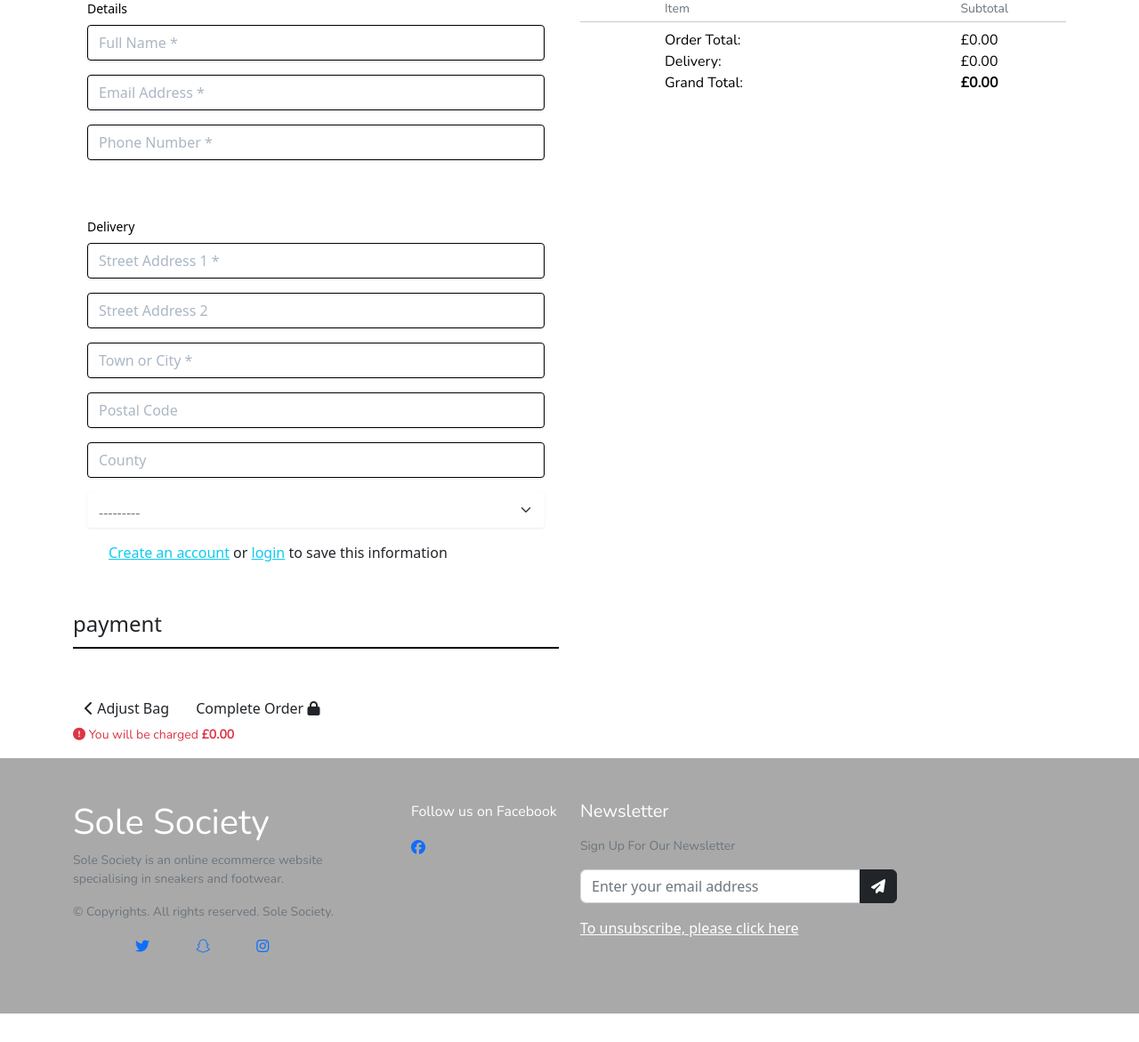
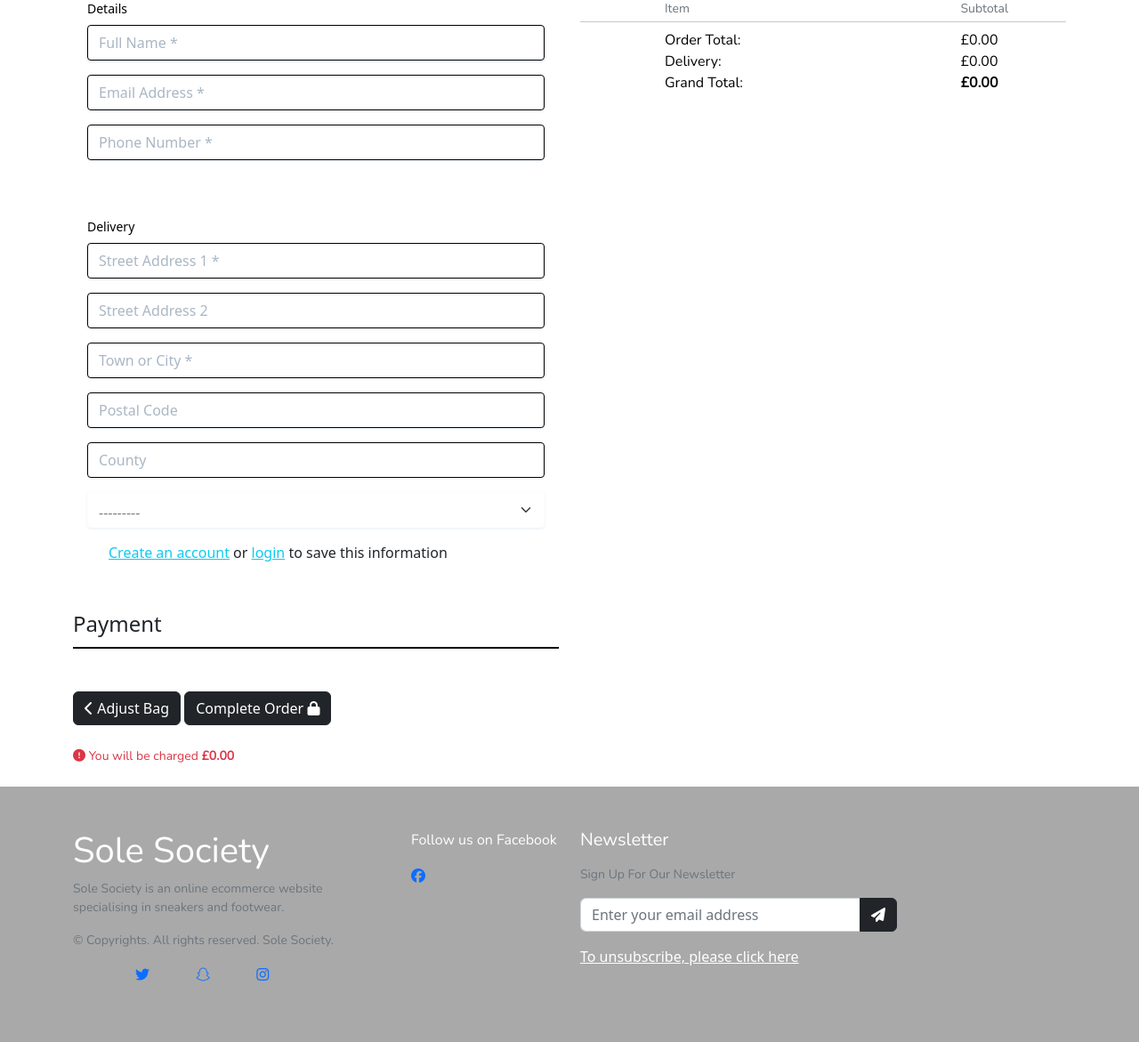
Before and after one commit to nadsbuhdha/portfolio-project-5, a Django app: template checkout/templates/checkout/checkout.html in a window 1280 px wide. Shown: the part 301-1472 px from the top of the page at 89% size. Before the commit the page ends 1440 px from the top, so only its background shows below. Run offline with Django 3.2, Linux system fonts and the light colour scheme; the template is opened without the code that fills it: values that come from a table or form of the project are taken from there, others are empty; some libraries are stand-ins or nearby versions.

Commit message:
adjusted css on buttons

```diff
--- a/checkout/templates/checkout/checkout.html
+++ b/checkout/templates/checkout/checkout.html
@@ -107,7 +107,7 @@
                     </div>
                   </fieldset>
                   <fieldset>
-                    <legend class="fieldset label"> payment</legend>
+                    <legend class="fieldset label"> Payment</legend>
                     <!--stripe elements -->
                     <div id="card-element"></div>
 
@@ -116,20 +116,20 @@
                     <input type="hidden" value="{{ client_secret }}" name="client_secret">
                   </fieldset>
 
-                  <div class="submit-button text-right mt-5 mb-2">
-                    <a href="{% url 'view_bag' %}" class="btn btn-outline-blue">
-                      <span class="icon">
+                  <div class="submit-button text-right mt-5 mb-4">
+                    <a href="{% url 'view_bag' %}" class="btn btn-dark">
+                      <span class="icon mb-5">
                         <i class="fas fa-chevron-left"></i>
                       </span>
-                      <span class="font-weight-bold">Adjust Bag</span>
+                      <span class=" btn-card font-weight-bold mb-5">Adjust Bag</span>
                     </a>
-                    <button id="submit-button" class="btn btn-blue">
-                      <span class="font-weight-bold">Complete Order</span>
+                    <button id="submit-button" class="btn btn-dark">
+                      <span class="font-weight-bold mb-5">Complete Order</span>
                       <span class="icon">
                         <i class="fas fa-lock"></i>
                       </span>
                     </button>
-                    <p class="small text-danger">
+                    <p class="small text-danger mt-4 ml-4">
                       <span class="icon">
                         <i class="fas fa-exclamation-circle"></i>
                       </span>
```
Also changed, not shown: bag/templates/bag/bag.html (+4 -4 lines).
